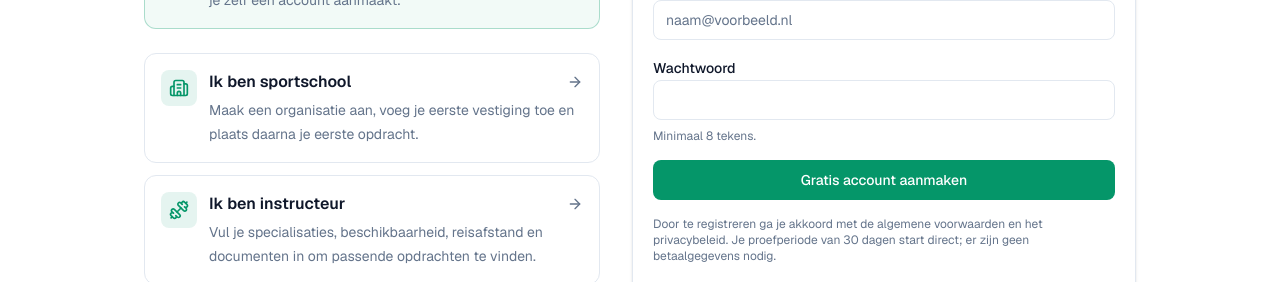
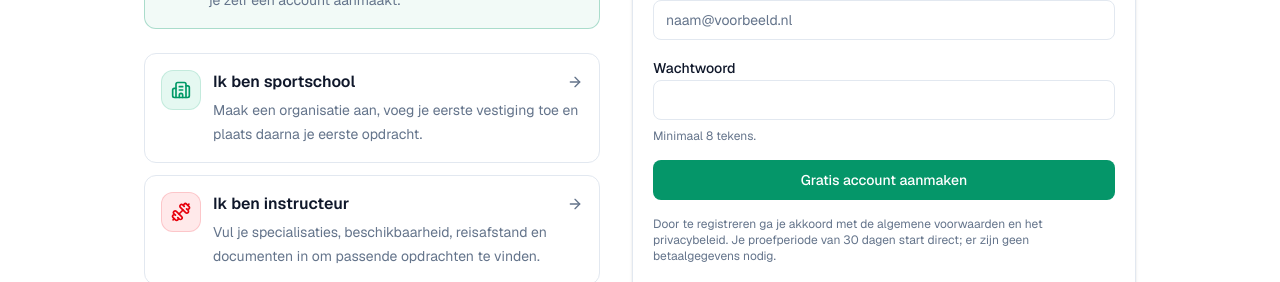
Before and after one commit to maxcrijnen-alt/sportmatch-zzp, a Next.js app: page /registreren in a window 1280 px wide. Shown: the part 430-712 px from the top of the page. Built offline with nearby package versions, Linux system fonts and the light colour scheme; no server answers.

Commit message:
brand: use role colors on registration choices

```diff
--- a/src/app/(public)/registreren/page.tsx
+++ b/src/app/(public)/registreren/page.tsx
@@ -1,8 +1,9 @@
 import type { Metadata } from "next";
 import Link from "next/link";
 import { redirect } from "next/navigation";
-import { ArrowRight, Building2, CheckCircle2, Dumbbell, PlayCircle } from "lucide-react";
+import { ArrowRight, CheckCircle2, PlayCircle } from "lucide-react";
 import { RegisterForm } from "@/components/auth/register-form";
+import { RoleIcon } from "@/components/brand/role-icon";
 import {
   Card,
   CardContent,
@@ -21,13 +22,13 @@ const roleCards = [
     title: "Ik ben sportschool",
     text: "Maak een organisatie aan, voeg je eerste vestiging toe en plaats daarna je eerste opdracht.",
     href: "/registreren?rol=organisatie",
-    icon: Building2,
+    role: "organization",
   },
   {
     title: "Ik ben instructeur",
     text: "Vul je specialisaties, beschikbaarheid, reisafstand en documenten in om passende opdrachten te vinden.",
     href: "/registreren?rol=instructeur",
-    icon: Dumbbell,
+    role: "instructor",
   },
 ];
 
@@ -88,8 +89,6 @@ export default async function RegistrerenPage({
 
         <div className="grid gap-3">
           {roleCards.map((card) => {
-            const Icon = card.icon;
-
             return (
               <Link
                 className="group rounded-lg border border-border bg-card p-4 transition-colors hover:border-primary hover:bg-primary/5"
@@ -97,9 +96,7 @@ export default async function RegistrerenPage({
                 key={card.title}
               >
                 <div className="flex items-start gap-3">
-                  <div className="rounded-md bg-primary/10 p-2 text-primary">
-                    <Icon className="h-5 w-5" />
-                  </div>
+                  <RoleIcon role={card.role} />
                   <div className="min-w-0 flex-1">
                     <div className="flex items-center justify-between gap-3">
                       <h2 className="font-semibold">{card.title}</h2>
```
